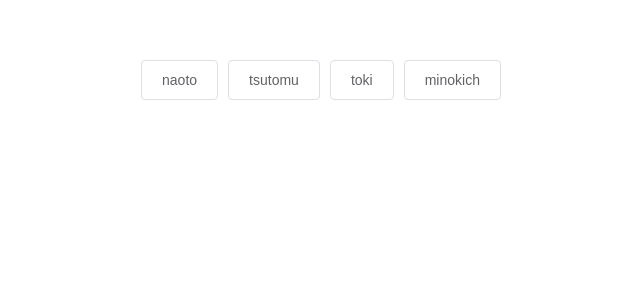
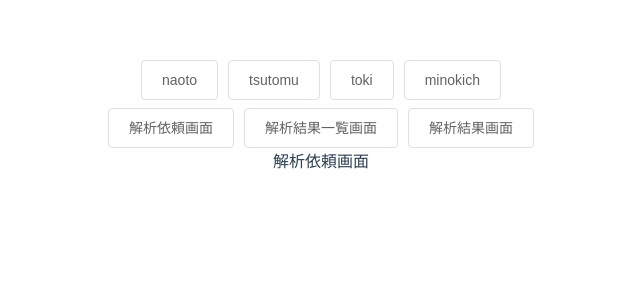
Before and after one commit to a6s-cloud/grouscope-front, a Vue app: page /analysisRequest in a window 1280 px wide. Shown: the top 300 px of the page, without its empty margins (319-959 px from the left). Built offline with nearby package versions, Linux system fonts and the light colour scheme.

Commit message:
ページの追加

```diff
--- a/src/App.vue
+++ b/src/App.vue
@@ -11,6 +11,11 @@
       <el-button @click="$router.push('tsutomu')">tsutomu</el-button>
       <el-button @click="$router.push('toki')">toki</el-button>
       <el-button @click="$router.push('minokich')">minokich</el-button>
+    </div>
+    <div style="margin-top:8px;">
+      <el-button @click="$router.push('analysisRequest')">解析依頼画面</el-button>
+      <el-button @click="$router.push('analysisResultList')">解析結果一覧画面</el-button>
+      <el-button @click="$router.push('analysisResult')">解析結果画面</el-button>
     </div>
     <router-view></router-view>
     <!-- <HelloWorld msg="Welcome to Your Vue.js App"/> -->
--- a/src/router.ts
+++ b/src/router.ts
@@ -5,6 +5,9 @@ import Tsutomu from './views/Tsutomu.vue';
 import Toki from './views/Toki.vue';
 import Minokich from './views/Minokich.vue';
 import Naoto from './views/Naoto.vue';
+import AnalysisRequest from './views/AnalysisRequest.vue';
+import AnalysisResultList from './views/AnalysisResultList.vue';
+import AnalysisResult from './views/AnalysisResult.vue';
 
 Vue.use(Router);
 
@@ -44,6 +47,21 @@ export default new Router({
       path: '/naoto',
       name: 'naoto',
       component: Naoto
+    },
+    {
+      path: '/analysisRequest',
+      name: 'analysisRequest',
+      component: AnalysisRequest
+    },
+    {
+      path: '/analysisResultList',
+      name: 'analysisResultList',
+      component: AnalysisResultList
+    },
+    {
+      path: '/analysisResult',
+      name: 'analysisResult',
+      component: AnalysisResult
     }
   ]
 });
--- /dev/null
+++ b/src/views/AnalysisRequest.vue
@@ -0,0 +1,21 @@
+<template>
+  <div class="home">解析依頼画面</div>
+</template>
+
+<script lang="ts">
+import { Component, Vue } from 'vue-property-decorator';
+import HelloWorld from '@/components/HelloWorld.vue'; // @ is an alias to /src
+
+@Component({
+  components: {
+    HelloWorld
+  }
+})
+export default class Home extends Vue {}
+</script>
+<style scoped>
+.home {
+  width: 1200px;
+  margin: 0 auto;
+}
+</style>
--- /dev/null
+++ b/src/views/AnalysisResult.vue
@@ -0,0 +1,21 @@
+<template>
+  <div class="home">解析結果画面</div>
+</template>
+
+<script lang="ts">
+import { Component, Vue } from 'vue-property-decorator';
+import HelloWorld from '@/components/HelloWorld.vue'; // @ is an alias to /src
+
+@Component({
+  components: {
+    HelloWorld
+  }
+})
+export default class Home extends Vue {}
+</script>
+<style scoped>
+.home {
+  width: 1200px;
+  margin: 0 auto;
+}
+</style>
--- /dev/null
+++ b/src/views/AnalysisResultList.vue
@@ -0,0 +1,21 @@
+<template>
+  <div class="home">解析結果一覧画面</div>
+</template>
+
+<script lang="ts">
+import { Component, Vue } from 'vue-property-decorator';
+import HelloWorld from '@/components/HelloWorld.vue'; // @ is an alias to /src
+
+@Component({
+  components: {
+    HelloWorld
+  }
+})
+export default class Home extends Vue {}
+</script>
+<style scoped>
+.home {
+  width: 1200px;
+  margin: 0 auto;
+}
+</style>
```
